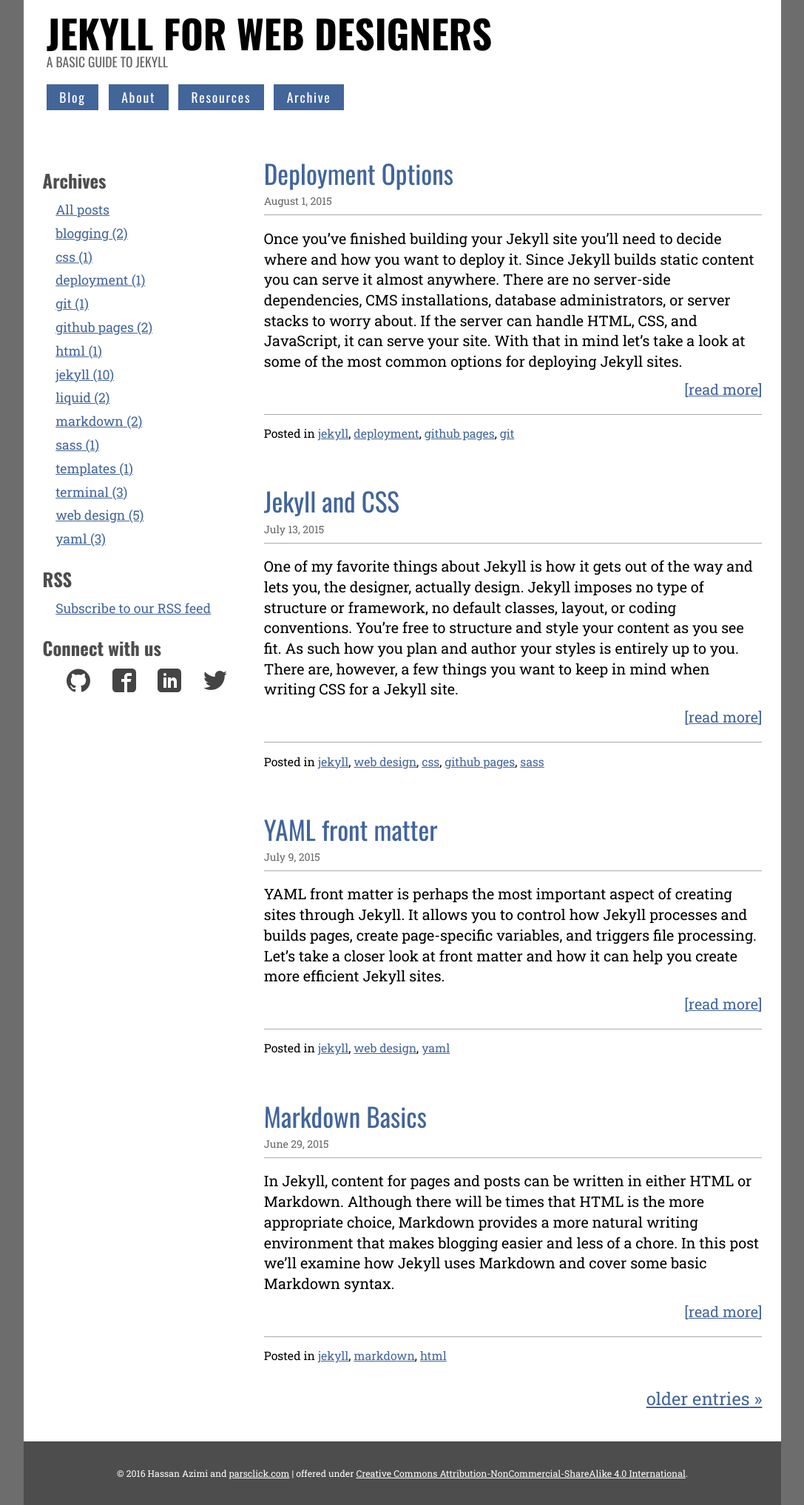
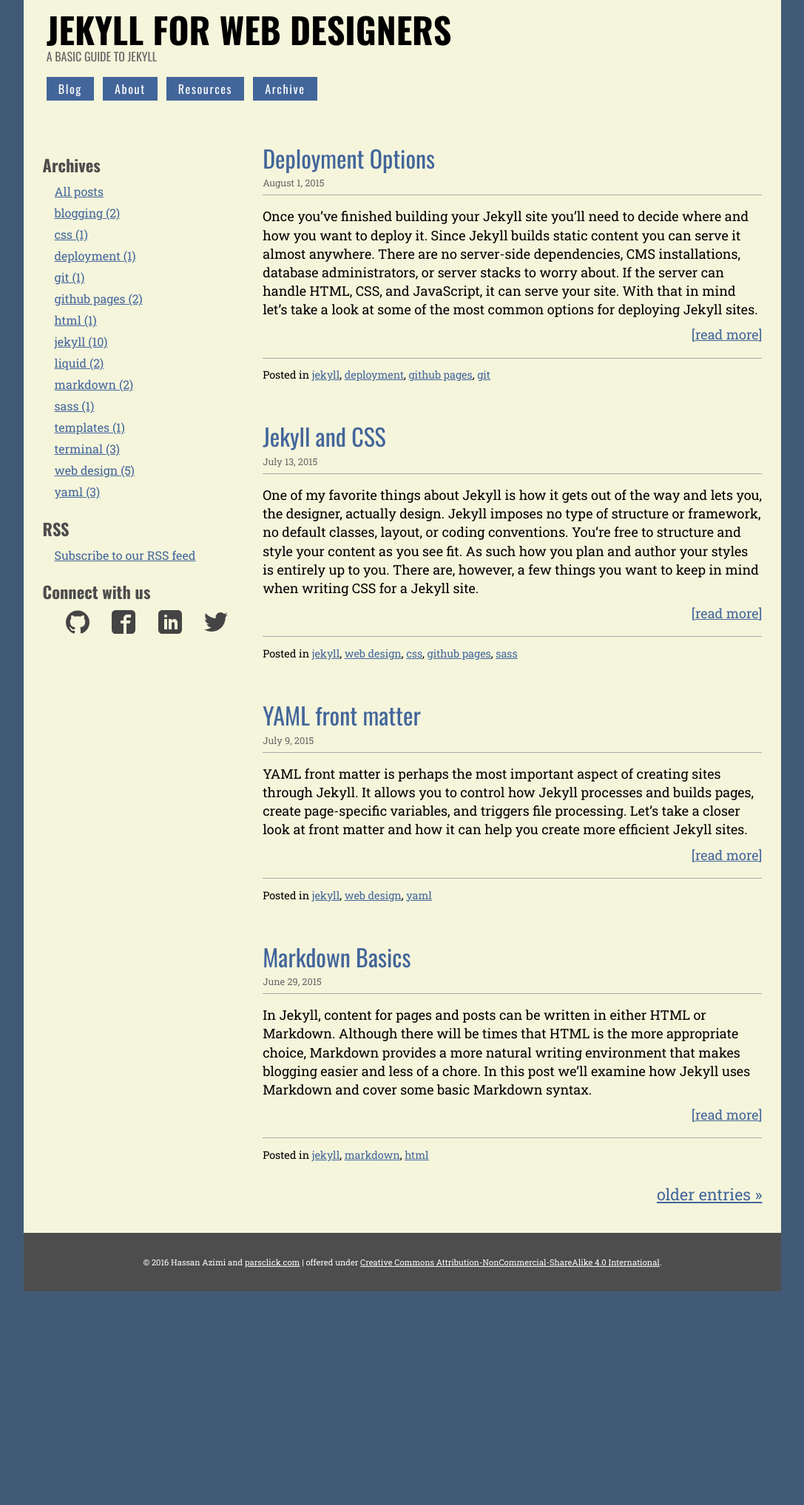
Before and after one commit to azimidev/azimidev.github.io, a Jekyll site: the page built from index.html, in a window 1280 px wide. Shown: the whole page at 74% size, without its empty margins (96-1183 px from the left). Built offline with Jekyll 4.4.1, drawn with Linux system fonts in a browser that asks for light colours; the list of posts is cut into pages by our own code; after the commit the page ends 1746 px from its top, so only the background shows below that.

Commit message:
style change

```diff
--- a/css/main.css
+++ b/css/main.css
@@ -282,8 +282,8 @@
   Global settings
   -----------------------------------------------------*/
   body {
-  	font: 110% 'Roboto Slab', Georgia, serif;
-  	background: white;
+  	font: 100% 'Roboto Slab', Georgia, serif;
+  	background: beige;
   	direction: ltr;
   }
   h1, h2, h3, h4, h5, h6 {
@@ -709,7 +709,7 @@
    layout styles
    -----------------------------------------------------*/
    html {
-   	background: #6d6d6d;
+   	background: #415B76;
    }
    body {
    	width: 80%;
```
